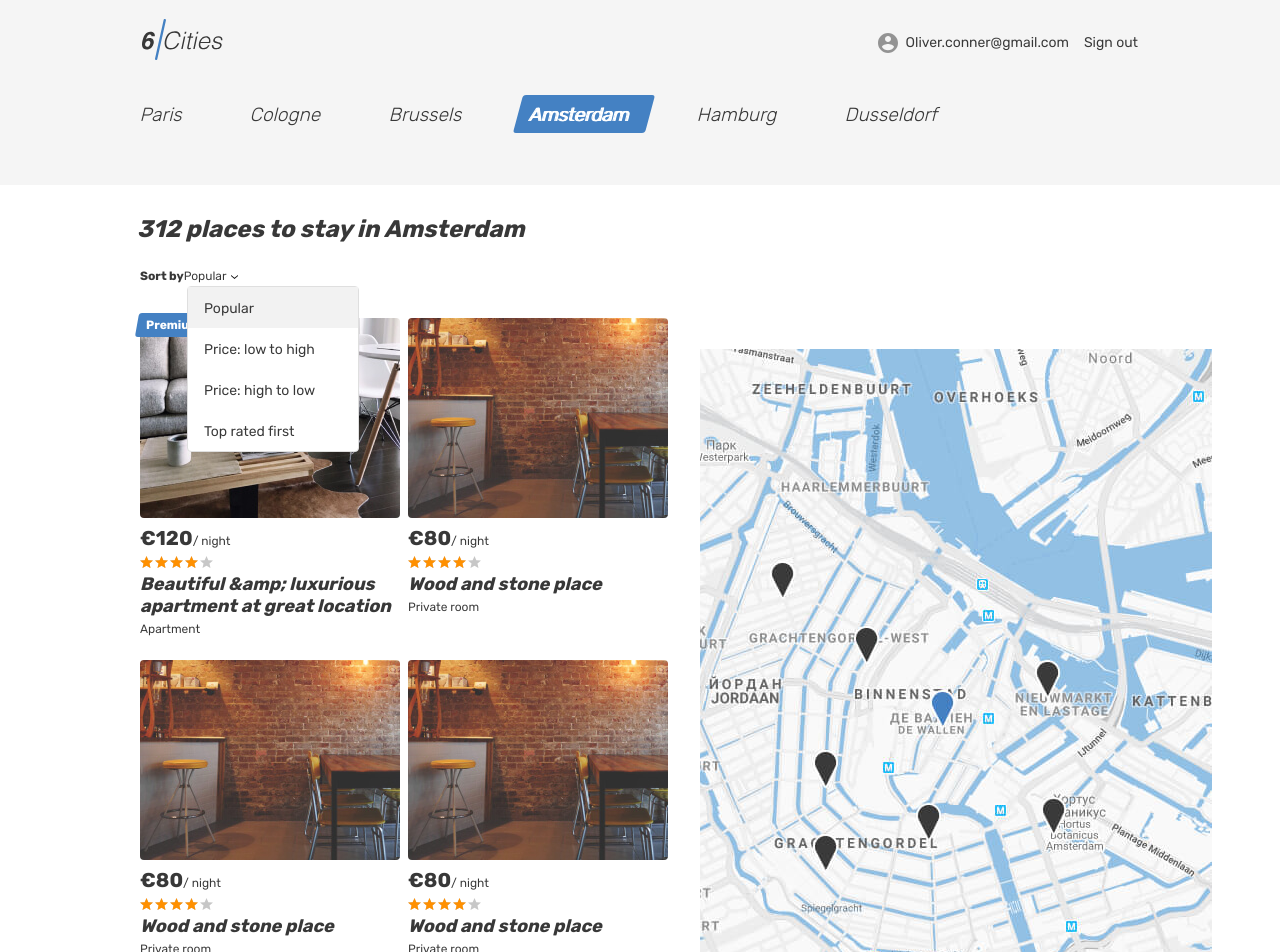
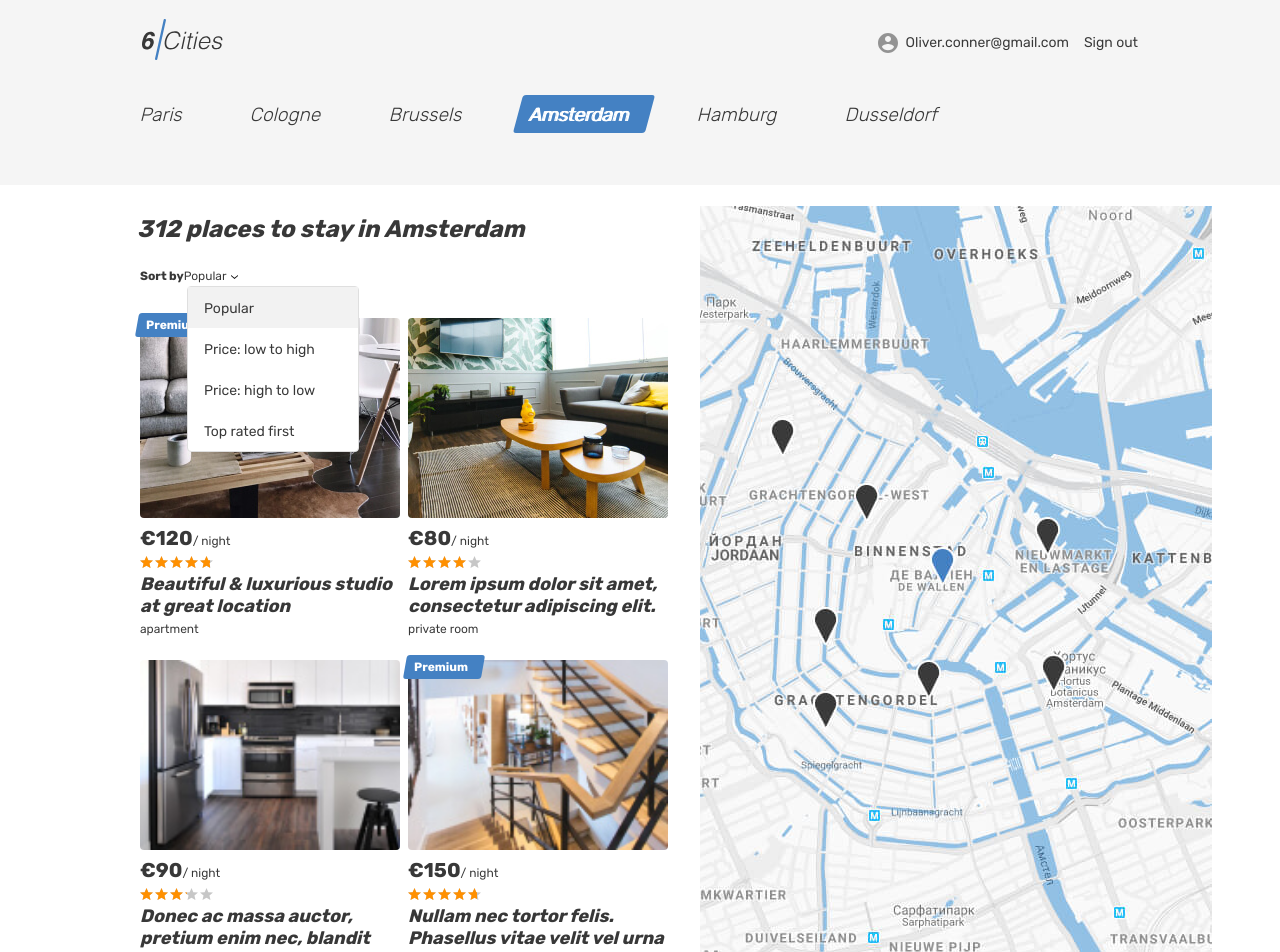
Before and after one commit to htmlacademy-react/1528375-six-cities-simple-11, a React (Create React App) app in the folder project/: page / in a window 1280 px wide. Shown: the top 952 px of the page. Built offline with nearby package versions, Linux system fonts and the light colour scheme.

Commit message:
Создал моки, подключил моки к карточкам отелей, попытка перевести моки к странице отеля

```diff
--- a/project/src/components/app/app.tsx
+++ b/project/src/components/app/app.tsx
@@ -1,19 +1,35 @@
 import { BrowserRouter, Route, Routes } from 'react-router-dom';
 import { MainPage } from '../../pages/main-page/main-page';
 import { Login } from '../../pages/login/login';
-import { Offer } from '../../pages/offer/offer';
+// import { Room } from '../../pages/room/room';
 import { Header } from '../header/header';
 import { NotFound } from '../../pages/not-found/not-found';
+import { OffersType } from '../../types/types';
+
+type AppTypes = {
+  placesCount: number;
+  offers: OffersType[];
+}
 
 
-function App(): JSX.Element {
+function App({placesCount, offers}: AppTypes): JSX.Element {
   return (
     <BrowserRouter>
       <Header />
       <Routes>
-        <Route index path='/' element={<MainPage placesCount={312}/>} />
+        <Route
+          index path='/'
+          element={
+            <MainPage
+              placesCount={placesCount}
+              offers={offers}
+            />
+          }
+        />
         <Route path='/login' element={<Login />} />
-        <Route path='/offer/:id' element={<Offer />} />
+        {/* <Route
+          path='/offer/:id'
+          element={<Room />} /> */}
         <Route path='*' element={<NotFound />} />
       </Routes>
     </BrowserRouter>
--- a/project/src/components/cities-card/cities-card.tsx
+++ /dev/null
@@ -1,45 +0,0 @@
-type PlacesAttr = {
-  placesPremium: boolean;
-  placesImgUrl: string;
-  placesCost: number;
-  placesName: string;
-  placesType: string;
-}
-
-function CitiesCard(places: PlacesAttr): JSX.Element {
-  return (
-    <article className="cities__card place-card">
-      {places.placesPremium
-        ?
-        <div className="place-card__mark">
-          <span>Premium</span>
-        </div>
-        : '' }
-      <div className="cities__image-wrapper place-card__image-wrapper">
-        <a href="#todo">
-          <img className="place-card__image" src={places.placesImgUrl} width="260" height="200" alt="Place image" />
-        </a>
-      </div>
-      <div className="place-card__info">
-        <div className="place-card__price-wrapper">
-          <div className="place-card__price">
-            <b className="place-card__price-value">&euro;{places.placesCost}</b>
-            <span className="place-card__price-text">&#47;&nbsp;night</span>
-          </div>
-        </div>
-        <div className="place-card__rating rating">
-          <div className="place-card__stars rating__stars">
-            <span style={{width: '80%'}} />
-            <span className="visually-hidden">Rating</span>
-          </div>
-        </div>
-        <h2 className="place-card__name">
-          <a href="#todo">{places.placesName}</a>
-        </h2>
-        <p className="place-card__type">{places.placesType}</p>
-      </div>
-    </article>
-  );
-}
-
-export {CitiesCard};
--- /dev/null
+++ b/project/src/components/offer-card/offer-card.tsx
@@ -0,0 +1,51 @@
+import { Link } from 'react-router-dom';
+// import { AppRoute } from '../../constants';
+import { OffersType } from '../../types/types';
+
+type OfferCardProps = {
+  offer: OffersType;
+};
+
+const calcRating = (rating: number): number => Math.floor((rating * 100) / 5);
+
+function OfferCard(props: OfferCardProps): JSX.Element {
+  const {id, previewImage, isPremium, price, title, type, rating } = props.offer;
+
+  return (
+    <article className="cities__card place-card">
+      {isPremium
+        ?
+        <div className="place-card__mark">
+          <span>Premium</span>
+        </div>
+        : ''}
+      <div className="cities__image-wrapper place-card__image-wrapper">
+        <Link to={`/offer/${id}`}>
+          <img className="place-card__image" src={previewImage} width="260" height="200" alt="Place image" />
+        </Link>
+      </div>
+      <div className="place-card__info">
+        <div className="place-card__price-wrapper">
+          <div className="place-card__price">
+            <b className="place-card__price-value">&euro;{price}</b>
+            <span className="place-card__price-text">&#47;&nbsp;night</span>
+          </div>
+        </div>
+        <div className="place-card__rating rating">
+          <div className="place-card__stars rating__stars">
+            <span style={{ width: `${calcRating(rating)}%` }} />
+            <span className="visually-hidden">Rating</span>
+          </div>
+        </div>
+        <h2 className="place-card__name">
+          <Link to={`/offer/${id}`}>
+            {title}
+          </Link>
+        </h2>
+        <p className="place-card__type">{type}</p>
+      </div>
+    </article>
+  );
+}
+
+export {OfferCard};
--- /dev/null
+++ b/project/src/components/offers-list/offers-list.tsx
@@ -0,0 +1,24 @@
+import { OfferCard } from '../../components/offer-card/offer-card';
+import { OffersType } from '../../types/types';
+
+type OffersListType = {
+  offers: OffersType[];
+}
+
+
+function OffersList(props: OffersListType): JSX.Element {
+  return (
+    <div className="cities__places-list places__list tabs__content">
+      {
+        props.offers.map((offer) => (
+          <OfferCard
+            key={offer.id}
+            offer={offer}
+          />
+        ))
+      }
+    </div>
+  );
+}
+
+export {OffersList};
--- /dev/null
+++ b/project/src/constants.ts
@@ -0,0 +1,5 @@
+export enum AppRoute {
+  ROOT = '/',
+  LOGIN = '/login',
+  OFFER = '/offer/',
+}
--- /dev/null
+++ b/project/src/mocks/offers.ts
@@ -0,0 +1,57 @@
+const offers = [
+  {
+    bedrooms: 3,
+    cityname: 'Amsterdam',
+    description: 'A quiet cozy and picturesque that hides behind a a river by the unique lightness of Amsterdam.',
+    id: 1,
+    images: ['../../img/apartment-01.jpg'],
+    isPremium: true,
+    maxAdults: 4,
+    previewImage: '../../img/apartment-01.jpg',
+    price: 120,
+    rating: 4.8,
+    title: 'Beautiful & luxurious studio at great location',
+    type: 'apartment',
+  }, {
+    bedrooms: 2,
+    cityname: 'Amsterdam',
+    description: 'Lorem ipsum dolor sit amet, consectetur adipiscing elit. Aenean non consequat dui.',
+    id: 2,
+    images: ['../../img/apartment-02.jpg'],
+    isPremium: false,
+    maxAdults: 2,
+    previewImage: '../../img/apartment-02.jpg',
+    price: 80,
+    rating: 4.1,
+    title: 'Lorem ipsum dolor sit amet, consectetur adipiscing elit.',
+    type: 'private room',
+  }, {
+    bedrooms: 2,
+    cityname: 'Amsterdam',
+    description: 'Lorem ipsum dolor sit amet, consectetur adipiscing elit. Aenean non consequat dui.',
+    id: 3,
+    images: ['../../img/apartment-03.jpg'],
+    isPremium: false,
+    maxAdults: 2,
+    previewImage: '../../img/apartment-small-03.jpg',
+    price: 90,
+    rating: 3.2,
+    title: 'Donec ac massa auctor, pretium enim nec, blandit diam.',
+    type: 'private room',
+  }, {
+    bedrooms: 4,
+    cityname: 'Amsterdam',
+    description: 'Lorem ipsum dolor sit amet, consectetur adipiscing elit. Aenean non consequat dui.',
+    id: 4,
+    images: ['../../img/apartment-04.jpg'],
+    isPremium: true,
+    maxAdults: 2,
+    previewImage: '../../img/apartment-small-04.jpg',
+    price: 150,
+    rating: 4.7,
+    title: 'Nullam nec tortor felis. Phasellus vitae velit vel urna congue bibendum a id diam',
+    type: 'apartment',
+  }
+];
+
+export {offers};
--- a/project/src/pages/main-page/main-page.tsx
+++ b/project/src/pages/main-page/main-page.tsx
@@ -1,11 +1,13 @@
 import { LocationsContainer } from '../../components/locations-container/locations-container';
-import { CitiesCard } from '../../components/cities-card/cities-card';
+import { OffersType } from '../../types/types';
+import { OffersList } from '../../components/offers-list/offers-list';
 
-type AvalibalePlaces = {
+type MainPageProps = {
   placesCount: number;
+  offers: OffersType[];
 }
 
-function MainPage({placesCount}: AvalibalePlaces): JSX.Element {
+function MainPage({placesCount, offers}: MainPageProps): JSX.Element {
   return (
     <main className="page__main page__main--index">
       <h1 className="visually-hidden">Cities</h1>
@@ -34,45 +36,9 @@ function MainPage({placesCount}: AvalibalePlaces): JSX.Element {
                 <li className="places__option" tabIndex={0}>Top rated first</li>
               </ul>
             </form>
-            <div className="cities__places-list places__list tabs__content">
 
-              <CitiesCard
-                placesPremium
-                placesImgUrl={'img/apartment-01.jpg'}
-                placesCost={120}
-                placesName={'Beautiful &amp; luxurious apartment at great location'}
-                placesType={'Apartment'}
-              />
-              <CitiesCard
-                placesPremium={false}
-                placesImgUrl={'img/room.jpg'}
-                placesCost={80}
-                placesName={'Wood and stone place'}
-                placesType={'Private room'}
-              />
-              <CitiesCard
-                placesPremium={false}
-                placesImgUrl={'img/room.jpg'}
-                placesCost={80}
-                placesName={'Wood and stone place'}
-                placesType={'Private room'}
-              />
-              <CitiesCard
-                placesPremium={false}
-                placesImgUrl={'img/room.jpg'}
-                placesCost={80}
-                placesName={'Wood and stone place'}
-                placesType={'Private room'}
-              />
-              <CitiesCard
-                placesPremium={false}
-                placesImgUrl={'img/room.jpg'}
-                placesCost={80}
-                placesName={'Wood and stone place'}
-                placesType={'Private room'}
-              />
+            <OffersList offers={offers}/>
 
-            </div>
           </section>
           <div className="cities__right-section">
             <section className="cities__map map" />
--- a/project/src/pages/offer/offer.tsx
+++ /dev/null
@@ -1,9 +0,0 @@
-import { Property } from '../../components/property/property';
-
-function Offer(): JSX.Element {
-  return (
-    <Property />
-  );
-}
-
-export {Offer};
--- a/project/src/components/property/property.tsx
+++ b/project/src/pages/room/room.tsx
@@ -1,4 +1,14 @@
-function Property(): JSX.Element {
+import { OffersType } from '../../types/types';
+
+type RoomPageProps = {
+  offer: OffersType;
+}
+
+const calcRating = (rating: number): number => Math.floor((rating * 100) / 5);
+
+function Room(props: RoomPageProps): JSX.Element {
+  const { isPremium, price, title, type, rating, bedrooms, maxAdults } = props.offer;
+
   return (
     <main className="page__main page__main--property">
       <section className="property">
@@ -27,33 +37,38 @@ function Property(): JSX.Element {
         <div className="property__container container">
           <div className="property__wrapper">
             <div className="property__mark">
-              <span>Premium</span>
+              {isPremium
+                ?
+                <div className="place-card__mark">
+                  <span>Premium</span>
+                </div>
+                : ''}
             </div>
             <div className="property__name-wrapper">
               <h1 className="property__name">
-                  Beautiful &amp; luxurious studio at great location
+                {title}
               </h1>
             </div>
             <div className="property__rating rating">
               <div className="property__stars rating__stars">
-                <span style={{width: '80%'}} />
+                <span style={{ width: `${calcRating(rating)}%` }} />
                 <span className="visually-hidden">Rating</span>
               </div>
-              <span className="property__rating-value rating__value">4.8</span>
+              <span className="property__rating-value rating__value">{rating}</span>
             </div>
             <ul className="property__features">
               <li className="property__feature property__feature--entire">
-                  Apartment
+                {type}
               </li>
               <li className="property__feature property__feature--bedrooms">
-                  3 Bedrooms
+                {bedrooms} Bedrooms
               </li>
               <li className="property__feature property__feature--adults">
-                  Max 4 adults
+                  Max {maxAdults} adults
               </li>
             </ul>
             <div className="property__price">
-              <b className="property__price-value">€120</b>
+              <b className="property__price-value">€{price}</b>
               <span className="property__price-text">&nbsp;night</span>
             </div>
             <div className="property__inside">
@@ -275,4 +290,4 @@ function Property(): JSX.Element {
   );
 }
 
-export {Property};
+export {Room};
--- /dev/null
+++ b/project/src/types/types.ts
@@ -0,0 +1,14 @@
+export type OffersType = {
+  id: number;
+  bedrooms: number;
+  cityname: string;
+  description: string;
+  images: string[];
+  isPremium: boolean;
+  maxAdults: number;
+  previewImage: string;
+  price: number;
+  rating: number;
+  title: string;
+  type: string;
+};
```
Also changed, not shown: project/src/index.tsx (+9 -1 lines).
